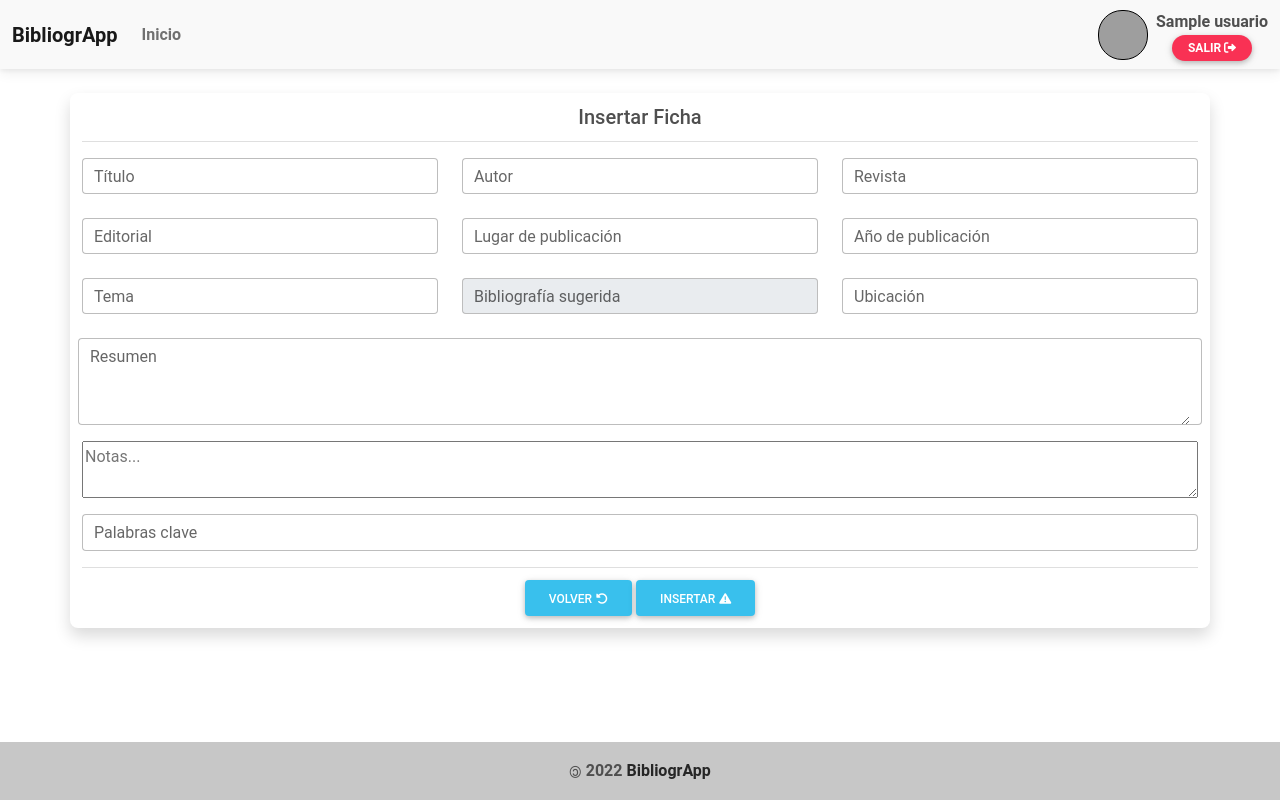
After one commit to acbeldeandaw/fichabibliografica, a PHP site: page /insertar_ficha.php in a window 1280 px wide. The commit adds this page. Run offline with PHP 8.4, Linux system fonts and the light colour scheme; the visitor is signed in with stand-in values (Sample User, id 1); tables that the repository leaves empty or names only in its code hold one stand-in row (values such as "Sample post"); some libraries are stand-ins or nearby versions; grey boxes are pictures that could not be loaded.

Commit message:
db ficha, clases, insert ficha

```diff
--- a/index.php
+++ b/index.php
@@ -44,7 +44,7 @@ if ($_SERVER['REQUEST_METHOD'] == 'POST') {
 
 <head>
     <title>Inicio - BibliogrApp</title>
-    <?php $pageTitle = "Inicio - BibliogrApp"?>
+    <?php $pageTitle = "Inicio - BibliogrApp" ?>
     <?php include("template/top.php") ?>
 </head>
 
@@ -53,7 +53,9 @@ if ($_SERVER['REQUEST_METHOD'] == 'POST') {
 
     <?php if (Session::exists()) : ?>
 
-        <h3>Fichas</h3>
+        <div class="container my-4 text-center">
+            <a href="insertar_ficha.php" class="btn btn-info">Insertar nueva ficha<i class="fa-solid fa-user-plus ps-1"></i></a>
+        </div>
 
     <?php else : ?>
         <div class="d-flex justify-content-center mb-8 text-center">
--- /dev/null
+++ b/insertar_ficha.php
@@ -0,0 +1,184 @@
+<?php
+require 'models/Connection.php';
+require 'models/Session.php';
+require 'models/Message.php';
+require 'models/Usuario.php';
+require 'models/UsuarioDAO.php';
+require 'models/Ficha.php';
+require 'models/FichaDAO.php';
+
+session_start();
+
+// Comprobación de sesión
+if (!Session::exists()) {
+    header('Location: index.php');
+    die();
+}
+
+$conn = Connection::connect();
+
+$error = false;
+
+if ($_SERVER['REQUEST_METHOD'] == 'POST') {
+    $titulo = filter_var($_POST['titulo'], FILTER_SANITIZE_SPECIAL_CHARS);
+
+    if (empty($titulo)) {
+        Message::addErrorMessage("Debes introducir el título");
+        $error = true;
+    }
+
+    if (!$error) {
+        $fichaDAO = new FichaDAO($conn);
+        $ficha = new Ficha();
+
+        $ficha->setTitulo($titulo);
+        $ficha->setAutor($titulo);
+        $ficha->setRevista($titulo);
+        $ficha->setEditorial($titulo);
+        $ficha->setLugarPublicacion($titulo);
+        $ficha->setFechaPublicacion($titulo);
+        $ficha->setTema($titulo);
+        $ficha->setBibliografiaSugerida($titulo);
+        $ficha->setUbicacion($titulo);
+        $ficha->setResumen($titulo);
+        $ficha->setNotas($titulo);
+        $ficha->setPalabrasClave($titulo);
+
+        if (!$fichaDAO->insert($ficha)) {
+            Message::addErrorMessage("No se ha podido añadir la ficha");
+        } else {
+            Message::addSuccessMessage("Ficha añadida correctamente");
+            header('Location: index.php');
+            die();
+        }
+    }
+}
+?>
+<!DOCTYPE html>
+<html>
+
+<head>
+    <title>Insertar Ficha - BibliogrApp</title>
+    <?php $pageTitle = "Insertar Ficha - BibliogrApp" ?>
+    <?php include("template/top.php") ?>
+    <style>
+        .ck-editor__editable_inline {
+            min-height: 400px;
+        }
+    </style>
+</head>
+
+<body>
+    <?php include("template/navbar.php") ?>
+
+    <form action="" method="POST" class="mb-8">
+
+        <div class="container card shadow text-center col-12 my-4">
+            <h5 class="card-header mb-3">Insertar Ficha</h5>
+
+            <div class="row mb-2">
+                <div class="col">
+                    <div class="form-outline mb-3">
+                        <input type="text" id="titulo" name="titulo" class="form-control" />
+                        <label class="form-label" for="titulo">Título</label>
+                    </div>
+                </div>
+                <div class="col">
+                    <div class="form-outline mb-3">
+                        <input type="text" id="autor" name="autor" class="form-control" />
+                        <label class="form-label" for="autor">Autor</label>
+                    </div>
+                </div>
+                <div class="col">
+                    <div class="form-outline mb-3">
+                        <input type="text" id="revista" name="revista" class="form-control" />
+                        <label class="form-label" for="revista">Revista</label>
+                    </div>
+                </div>
+            </div>
+
+            <div class="row mb-2">
+                <div class="col">
+                    <div class="form-outline mb-3">
+                        <input type="text" id="editorial" name="editorial" class="form-control" />
+                        <label class="form-label" for="editorial">Editorial</label>
+                    </div>
+                </div>
+                <div class="col">
+                    <div class="form-outline mb-3">
+                        <input type="text" id="lugarPublicacion" name="lugarPublicacion" class="form-control" />
+                        <label class="form-label" for="lugarPublicacion">Lugar de publicación</label>
+                    </div>
+                </div>
+                <div class="col">
+                    <div class="form-outline mb-3">
+                        <input type="text" id="fechaPublicacion" name="fechaPublicacion" class="form-control" />
+                        <label class="form-label" for="fechaPublicacion">Año de publicación</label>
+                    </div>
+                </div>
+            </div>
+
+            <div class="row mb-2">
+                <div class="col">
+                    <div class="form-outline mb-3">
+                        <input type="text" id="tema" name="tema" class="form-control" />
+                        <label class="form-label" for="tema">Tema</label>
+                    </div>
+                </div>
+                <div class="col">
+                    <div class="form-outline mb-3">
+                        <input type="text" id="bibliografiaSugerida" name="bibliografiaSugerida" class="form-control" disabled />
+                        <label class="form-label" for="bibliografiaSugerida">Bibliografía sugerida</label>
+                    </div>
+                </div>
+                <div class="col">
+                    <div class="form-outline mb-3">
+                        <input type="text" id="ubicacion" name="ubicacion" class="form-control" />
+                        <label class="form-label" for="ubicacion">Ubicación</label>
+                    </div>
+                </div>
+            </div>
+
+            <div class="row mb-3 px-2">
+                <div class="form-outline">
+                    <textarea class="form-control" id="resumen" name="resumen" rows="3" maxlength="255"></textarea>
+                    <label class="form-label" for="resumen">Resumen</label>
+                </div>
+            </div>
+
+            <textarea id="notas" name="notas" placeholder="Notas..."></textarea>
+
+            <div class="row mt-3">
+                <div class="col">
+                    <div class="form-outline">
+                        <input type="text" id="palabrasClave" name="palabrasClave" class="form-control" />
+                        <label class="form-label" for="palabrasClave">Palabras clave</label>
+                    </div>
+                </div>
+            </div>
+
+            <div class="card-footer text-center mt-3">
+                <a href="index.php" class="btn btn-info">Volver<i class="fa-solid fa-rotate-left ps-1"></i></a>
+                <button type="submit" class="btn btn-info">insertar<i class="fa-solid fa-triangle-exclamation ps-1"></i></button>
+            </div>
+        </div>
+
+    </form>
+
+    <?php include("template/bottom.php") ?>
+
+    <script type="text/javascript">
+        <?= Message::showMessages() ?>
+
+        ClassicEditor
+            .create(document.querySelector('#notas'), {
+                removePlugins: ['CKFinderUploadAdapter', 'CKFinder', 'EasyImage', 'Image', 'ImageCaption', 'ImageStyle', 'ImageToolbar', 'ImageUpload', 'MediaEmbed']
+            })
+            .catch(error => {
+                console.error(error);
+            });
+    </script>
+
+</body>
+
+</html>
--- /dev/null
+++ b/models/Ficha.php
@@ -0,0 +1,152 @@
+<?php
+
+class Ficha
+{
+    private $id;
+    private $titulo;
+    private $autor;
+    private $revista;
+    private $editorial;
+    private $lugarPublicacion;
+    private $fechaPublicacion;
+    private $tema;
+    private $bibliografiaSugerida;
+    private $ubicacion;
+    private $resumen;
+    private $notas;
+    private $palabrasClave;
+
+    function __construct()
+    {
+    }
+
+    public function getId()
+    {
+        return $this->id;
+    }
+
+    public function setId($id)
+    {
+        $this->id = $id;
+    }
+
+    public function getTitulo()
+    {
+        return $this->titulo;
+    }
+
+    public function setTitulo($titulo)
+    {
+        $this->titulo = $titulo;
+    }
+
+    public function getAutor()
+    {
+        return $this->autor;
+    }
+
+    public function setAutor($autor)
+    {
+        $this->autor = $autor;
+    }
+
+    public function getRevista()
+    {
+        return $this->revista;
+    }
+
+    public function setRevista($revista)
+    {
+        $this->revista = $revista;
+    }
+
+    public function getEditorial()
+    {
+        return $this->editorial;
+    }
+
+    public function setEditorial($editorial)
+    {
+        $this->editorial = $editorial;
+    }
+
+    public function getLugarPublicacion()
+    {
+        return $this->lugarPublicacion;
+    }
+
+    public function setLugarPublicacion($lugarPublicacion)
+    {
+        $this->lugarPublicacion = $lugarPublicacion;
+    }
+
+    public function getFechaPublicacion()
+    {
+        return $this->fechaPublicacion;
+    }
+
+    public function setFechaPublicacion($fechaPublicacion)
+    {
+        $this->fechaPublicacion = $fechaPublicacion;
+    }
+
+    public function getTema()
+    {
+        return $this->tema;
+    }
+
+    public function setTema($tema)
+    {
+        $this->tema = $tema;
+    }
+
+    public function getBibliografiaSugerida()
+    {
+        return $this->bibliografiaSugerida;
+    }
+
+    public function setBibliografiaSugerida($bibliografiaSugerida)
+    {
+        $this->bibliografiaSugerida = $bibliografiaSugerida;
+    }
+
+    public function getUbicacion()
+    {
+        return $this->ubicacion;
+    }
+
+    public function setUbicacion($ubicacion)
+    {
+        $this->ubicacion = $ubicacion;
+    }
+
+    public function getResumen()
+    {
+        return $this->resumen;
+    }
+
+    public function setResumen($resumen)
+    {
+        $this->resumen = $resumen;
+    }
+
+    public function getNotas()
+    {
+        return $this->notas;
+    }
+
+    public function setNotas($notas)
+    {
+        $this->notas = $notas;
+    }
+
+    public function getPalabrasClave()
+    {
+        return $this->palabrasClave;
+    }
+
+    public function setPalabrasClave($palabrasClave)
+    {
+        $this->palabrasClave = $palabrasClave;
+    }
+}
--- /dev/null
+++ b/models/FichaDAO.php
@@ -0,0 +1,70 @@
+<?php
+
+class FichaDAO
+{
+
+    private $conn;
+
+    public function __construct($conn)
+    {
+        $this->conn = $conn;
+    }
+
+    /**
+     *
+     * @param Ficha $ficha
+     * @return boolean
+     */
+    public function insert($ficha)
+    {
+        if ($ficha instanceof Ficha) {
+
+            $titulo = $ficha->getTitulo();
+            $autor = $ficha->getAutor();
+            $revista = $ficha->getRevista();
+            $editorial = $ficha->getEditorial();
+            $lugarPublicacion = $ficha->getLugarPublicacion();
+            $fechaPublicacion = $ficha->getFechaPublicacion();
+            $tema = $ficha->getTema();
+            $bibliografiaSugerida = $ficha->getBibliografiaSugerida();
+            $ubicacion = $ficha->getUbicacion();
+            $resumen = $ficha->getResumen();
+            $notas = $ficha->getNotas();
+            $palabrasClave = $ficha->getPalabrasClave();
+
+            $sql = "INSERT INTO fichas(titulo, autor, revista, editorial,"
+                . " lugar_publicacion, fecha_publicacion, tema, bibliografia_sugerida,"
+                . " ubicacion, resumen, notas, palabras_clave)"
+                . " values(?,?,?,?,?,?,?,?,?,?,?,?)";
+            if (!$stmt = $this->conn->prepare($sql)) {
+                die("Error preparing query: " . $this->conn->error);
+            }
+            $stmt->bind_param(
+                'ssssssssssss',
+                $titulo,
+                $autor,
+                $revista,
+                $editorial,
+                $lugarPublicacion,
+                $fechaPublicacion,
+                $tema,
+                $bibliografiaSugerida,
+                $ubicacion,
+                $resumen,
+                $notas,
+                $palabrasClave
+            );
+            $stmt->execute();
+
+            // Guardo el id que le ha asignado la base de datos en la propiedad id del objeto
+            $ficha->setId($this->conn->insert_id);
+            if ($this->conn->affected_rows > 0) {
+                return true;
+            } else {
+                return false;
+            }
+        } else {
+            return false;
+        }
+    }
+}
--- a/template/bottom.php
+++ b/template/bottom.php
@@ -1,7 +1,8 @@
-<footer class="bg-light text-center fixed-bottom mt-4 clear-fix">
+<footer class="bg-light text-center fixed-bottom mt-4 clear-fix fw-bold">
     <div class="text-center p-3" style="background-color: rgba(0, 0, 0, 0.2)">
         <span class="copyleft">©</span> <?= date("Y") ?> <a class="text-dark" href="index.php">BibliogrApp</a>
     </div>
 </footer>
 
 <script type="text/javascript" src="js/mdb.min.js"></script>
+<script src="https://cdn.ckeditor.com/ckeditor5/34.0.0/classic/ckeditor.js"></script>
--- a/template/navbar.php
+++ b/template/navbar.php
@@ -4,7 +4,7 @@
     $usuario = $usuarioDAO->find(Session::getSessionUserId());
   ?>
   <!-- Navbar -->
-  <nav class="navbar navbar-expand-lg bg-light navbar-light mb-4">
+  <nav class="navbar navbar-expand-lg bg-light navbar-light mb-4 fw-bold">
     <!-- Container wrapper -->
     <div class="container-fluid">
       <!-- Toggle button -->
@@ -29,7 +29,7 @@
         <div class="dropdown mx-2 profile-picture" style="background-image: url('https://images.pexels.com/photos/771742/pexels-photo-771742.jpeg?auto=compress&cs=tinysrgb&w=1260&h=750&dpr=1');"></div>
         <div class="text-center">
           <a class="text-reset font-weight-bold"><?= $usuario->getNombre() ?></a><br>
-          <a class="btn btn-danger btn-rounded py-1 px-3" href="logout.php">salir <i class="fa-solid fa-right-from-bracket"></i></a>
+          <a class="btn btn-danger btn-rounded py-1 px-3 fw-bold" href="logout.php">salir <i class="fa-solid fa-right-from-bracket"></i></a>
         </div>
       </div>
       <!-- Right elements -->
@@ -39,7 +39,7 @@
   <!-- Navbar -->
 <?php else : ?>
   <!-- Navbar -->
-  <nav class="navbar navbar-expand-lg bg-link navbar-light mb-4">
+  <nav class="navbar navbar-expand-lg bg-link navbar-light mb-4 fw-bold">
     <!-- Container wrapper -->
     <div class="container-fluid">
       <!-- Toggle button -->
@@ -63,8 +63,8 @@
       <!-- Right elements -->
       <div class="d-flex align-items-center">
         <div>
-          <a class="btn btn-info btn-rounded py-1 px-3 m-0 mb-1 w-100" href="index.php">Iniciar sesión<i class="fa-solid fa-right-to-bracket ps-1"></i></a><br>
-          <a class="btn btn-dark btn-rounded py-1 px-3 w-100" href="registro.php">Registrarse<i class="fa-solid fa-user-plus ps-1"></i></a>
+          <a class="btn btn-info btn-rounded py-1 px-3 m-0 mb-1 w-100 fw-bold" href="index.php">Iniciar sesión<i class="fa-solid fa-right-to-bracket ps-1"></i></a><br>
+          <a class="btn btn-dark btn-rounded py-1 px-3 w-100 fw-bold" href="registro.php">Registrarse<i class="fa-solid fa-user-plus ps-1"></i></a>
         </div>
       </div>
       <!-- Right elements -->
```
